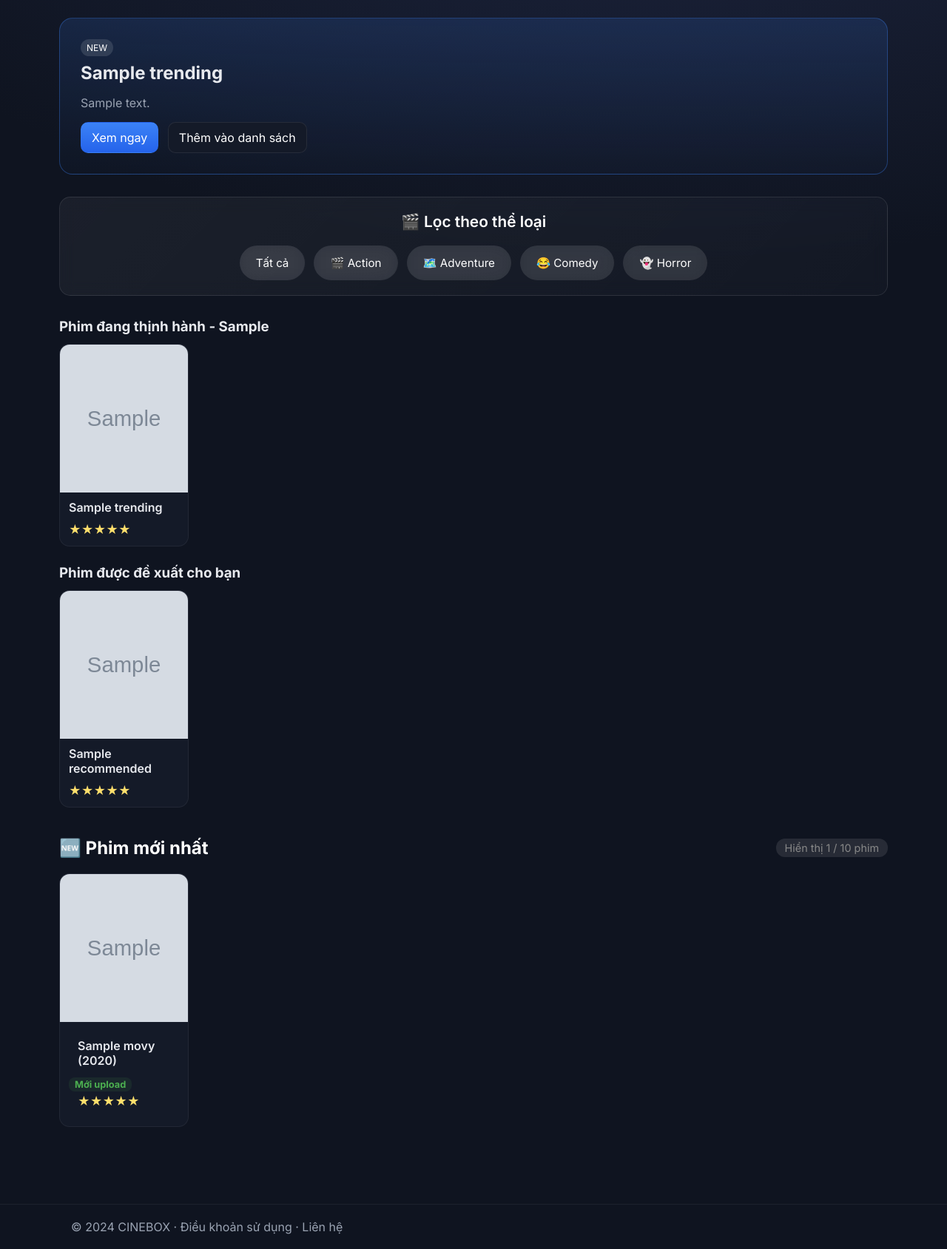
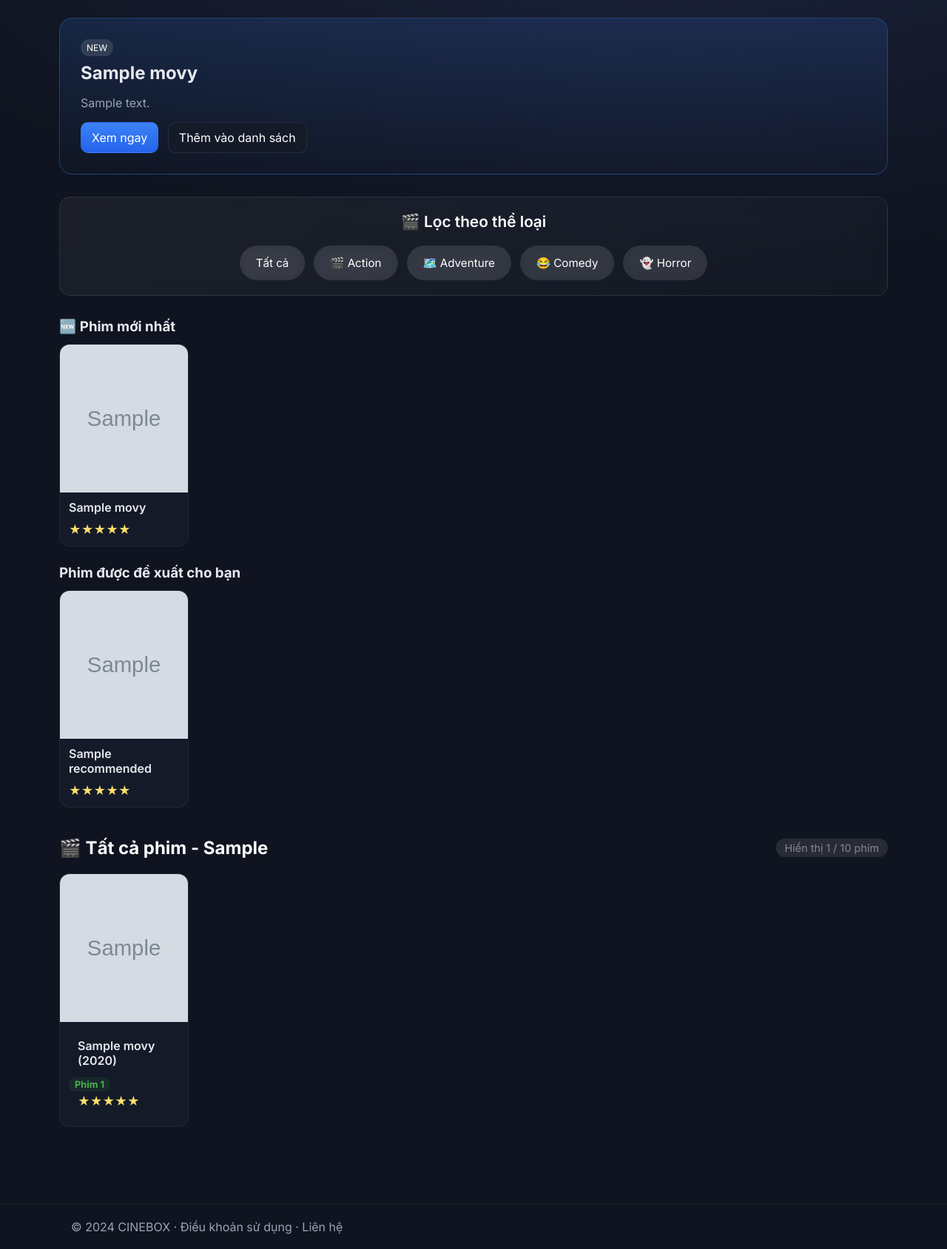
Before and after one commit to kz16sep/CineBox, a Flask app: template cinebox/app/templates/home.html in a window 1280 px wide. Shown: the part 70-1759 px from the top of the page at 74% size. Run offline with Flask 3, Linux system fonts and the light colour scheme; the template is opened without the code that fills it: most values are stand-ins (such as "Sample title", 1, 10 or a date in 2020); grey boxes marked "Sample" are stand-in pictures; parts of the project's set-up code (start-up, migrations or seed data) failed here and were passed over.

Commit message:
update trang chủ
thêm navbar
sắp xếp lại bố cục

```diff
--- a/cinebox/app/templates/home.html
+++ b/cinebox/app/templates/home.html
@@ -5,11 +5,11 @@
   <div class="hero-card">
     <div class="hero-text">
       <span class="badge">NEW</span>
-      <h2>{{ trending[0].title }}</h2>
-      <p>{{ trending[0].description }}</p>
+      <h2>{{ latest_movies[0].title }}</h2>
+      <p>{{ latest_movies[0].description }}</p>
       <div class="actions">
-        <a class="btn btn-primary" href="{{ url_for('main.watch', movie_id=trending[0].id) }}">Xem ngay</a>
-        <a class="btn btn-secondary" href="{{ url_for('main.detail', movie_id=trending[0].id) }}">Thêm vào danh sách</a>
+        <a class="btn btn-primary" href="{{ url_for('main.watch', movie_id=latest_movies[0].id) }}">Xem ngay</a>
+        <a class="btn btn-secondary" href="{{ url_for('main.detail', movie_id=latest_movies[0].id) }}">Thêm vào danh sách</a>
       </div>
     </div>
   </div>
@@ -44,10 +44,11 @@
   </div>
 </section>
 
+<!-- 1. Phim mới nhất (12 phim, không phân trang) -->
 <section>
-  <h3>Phim đang thịnh hành{% if genre_filter %} - {{ genre_filter }}{% endif %}</h3>
+  <h3>🆕 Phim mới nhất</h3>
   <div class="cards">
-    {% for m in trending %}
+    {% for m in latest_movies %}
     <a class="card" href="{{ url_for('main.detail', movie_id=m.id) }}">
       <div class="poster" style="background-image:url('{{ m.poster }}')"></div>
       <div class="card-title">{{ m.title }}</div>
@@ -57,6 +58,7 @@
   </div>
 </section>
 
+<!-- 2. Phim được đề xuất cho bạn -->
 <section>
   <h3>Phim được đề xuất cho bạn</h3>
   <div class="cards">
@@ -70,24 +72,24 @@
   </div>
 </section>
 
-<!-- Phim mới nhất với phân trang -->
-{% if latest_movies %}
-<section class="latest-movies">
+<!-- 3. Tất cả phim (có phân trang) -->
+{% if all_movies %}
+<section class="all-movies">
   <div class="section-header">
-    <h3>🆕 Phim mới nhất</h3>
+    <h3>🎬 Tất cả phim{% if genre_filter %} - {{ genre_filter }}{% endif %}</h3>
     <div class="section-info">
-      <span class="movie-count">Hiển thị {{ latest_movies|length }} / {{ pagination.total }} phim</span>
+      <span class="movie-count">Hiển thị {{ all_movies|length }} / {{ pagination.total }} phim</span>
     </div>
   </div>
 
   <div class="cards">
-    {% for m in latest_movies %}
+    {% for m in all_movies %}
     <a class="card" href="{{ url_for('main.detail', movie_id=m.id) }}">
       <div class="poster" style="background-image:url('{{ m.poster }}')"></div>
       <div class="card-content">
         <div class="card-title">{{ m.title }}{% if m.year %} ({{ m.year }}){% endif %}</div>
         <div class="card-meta">
-          <span class="upload-time">Mới upload</span>
+          <span class="upload-time">Phim {{ m.id }}</span>
         </div>
         <div class="stars">★★★★★</div>
       </div>
@@ -234,8 +236,8 @@
   }
 }
 
-/* Latest Movies Section */
-.latest-movies {
+/* All Movies Section */
+.all-movies {
   margin: 40px 0;
 }
 
```
Also changed, not shown: cinebox/app/routes.py (+69 -49 lines).
